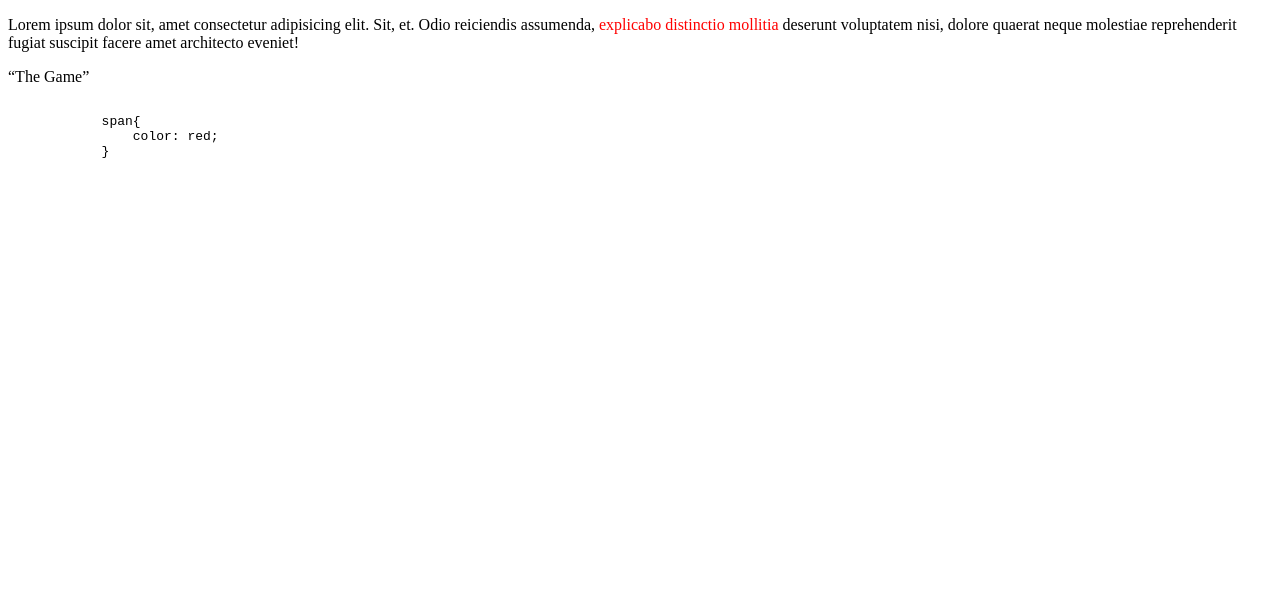
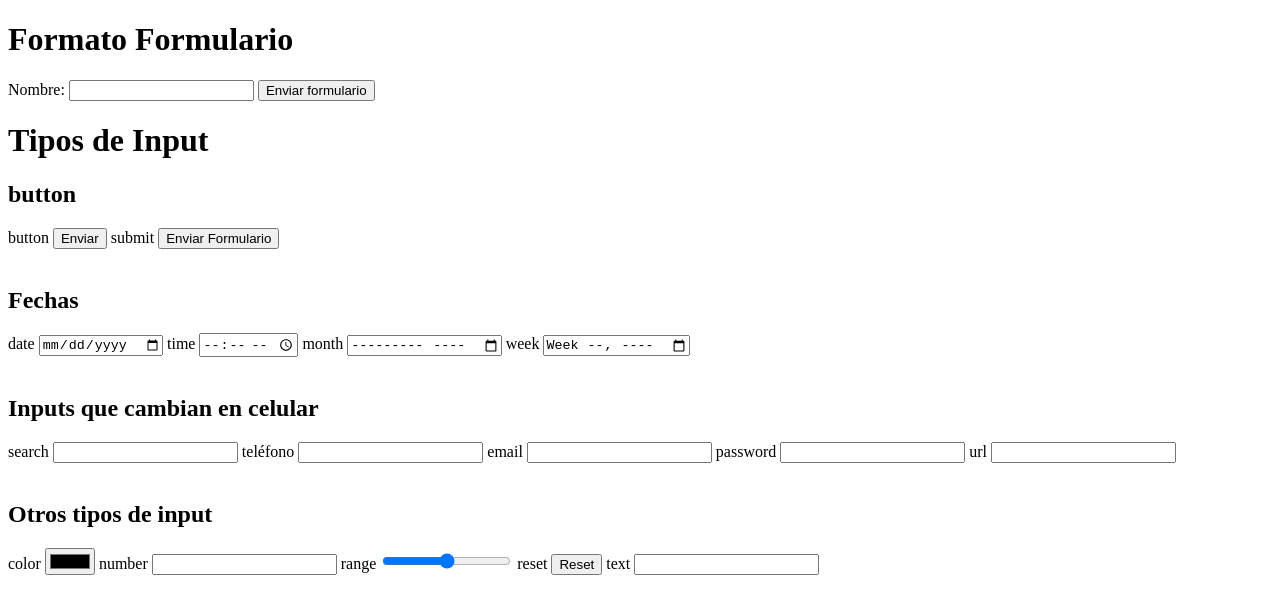
Before and after one commit to DALO-eng/Curso-Html, a plain HTML site: page index.html in a window 1280 px wide. Drawn offline with Linux system fonts and the light colour scheme.

Commit message:
13.Formularios

```diff
--- a/index.html
+++ b/index.html
@@ -4,28 +4,88 @@
     <meta charset="UTF-8">
     <meta http-equiv="X-UA-Compatible" content="IE=edge">
     <meta name="viewport" content="width=device-width, initial-scale=1.0">
-    <title>Otras etiquetas de linea</title>
+    <title>Formularios</title>
+</head>
+<!--Los formularios se componen de 4 elementos:
+    form: etiqueta del formulario
+    label: Escribe el nombre del campo a rellenar, tiene un for, el cual conecta al input mediante un id
+    input: Espacio de interacción
+    button: Botón que envía el formulario-->
+<body>
+    <h1>Formato Formulario</h1>
+    <section>
+        <form>
+            <label for="name">Nombre:</label>
+            <input id="name">
+            <button>Enviar formulario</button> <!--ENVÍA FORMULARIO-->
+        </form>
+    </section>
 
-    <style>
-        span{
-            color: red;
-        }
-    </style>
-</head>
-<body>
-    <!--span: Contenedor de linea, equivalene a div-->
-    <p>Lorem ipsum dolor sit, amet consectetur adipisicing elit. Sit, et. Odio reiciendis assumenda, <span>explicabo distinctio mollitia</span> deserunt voluptatem nisi, dolore quaerat neque molestiae reprehenderit fugiat suscipit facere amet architecto eveniet!</p>
-
-    <!--q: Citas de linea-->
-    <q>The Game</q>
-
-    <!--code: Señala codigo, va unido con pre-->
-    <pre>
-        <code>
-            span{
-                color: red;
-            }
-        </code>
-    </pre>
+    <h1>Tipos de Input</h1>
+    <section>
+        <h2>button</h2>
+        <form>
+            button
+            <input type="button" value="Enviar"> <!--NO ENVÍA EL FORMULARIO-->
+            submit
+            <input type="submit" value="Enviar Formulario"> <!--ENVÍA FORMULARIO-->
+        </form>
+    </section>
+    <br>
+    <section>
+        <h2>Fechas</h2>
+        <form>
+            date
+            <input type="date">
+            time
+            <input type="time">
+            month
+            <input type="month">
+            week
+            <input type="week">
+        </form>
+    </section>
+    <br>
+    <section>
+        <h2>Inputs que cambian en celular</h2>
+        <form>
+            <label>
+                search
+                <input type="search">
+            </label>
+            <label>
+                teléfono
+                <input type="tel">
+            </label>
+            <label>
+                email
+                <input type="email">
+            </label>
+            <label>
+                password
+                <input type="password">
+            </label>
+            <label>
+                url
+                <input type="url">
+            </label>
+        </form>
+    </section>
+    <br>
+    <section>
+        <h2>Otros tipos de input</h2>
+        <form>
+            color
+            <input type="color">
+            number
+            <input type="number">
+            range
+            <input type="range">
+            reset
+            <input type="reset">
+            text
+            <input type="text">
+        </form>
+    </section>
 </body>
 </html>
```
